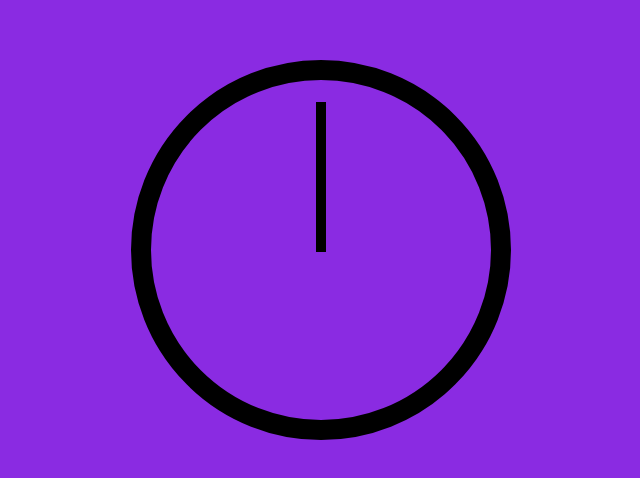
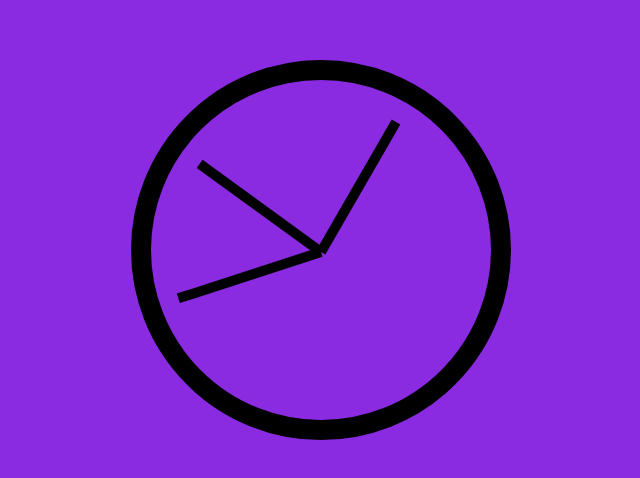
Before and after one commit to crisnaxtha/javascript30, a plain HTML site: page 02 CSS + JS Clock/byWebBos/index.html in a window 1280 px wide. Shown: the part 158-636 px from the top of the page, without its empty margins (319-959 px from the left). Drawn offline with Linux system fonts and the light colour scheme.

Commit message:
Completed

```diff
--- a/02 CSS + JS Clock/byMe/index.html
+++ b/02 CSS + JS Clock/byWebBos/index.html
@@ -63,5 +63,27 @@
             <div class="hand second-hand"></div>
         </div>
     </div>
+
+    <script>
+        const secondHand = document.querySelector('.second-hand');
+        const minuteHand = document.querySelector('.minute-hand');
+        const hourHand = document.querySelector('.hour-hand');
+        function setDate() {
+            const now = new Date();
+            const seconds = now.getSeconds();
+            const secondsDegree = ((seconds / 60 ) * 360) + 90;
+            secondHand.style.transform = `rotate(${secondsDegree}deg)`;
+
+            const minutes = now.getMinutes();
+            const minutesDegree = (( minutes/60) * 360) + 90;
+            minuteHand.style.transform = `rotate(${minutesDegree}deg)`;
+
+            const hours = now.getHours();
+            const hoursDegree = (( hours/12) * 360) + 90;
+            hourHand.style.transform = `rotate(${hoursDegree}deg)`;
+        }
+
+        setInterval(setDate, 1000);
+    </script>
 </body>
 </html>
```
